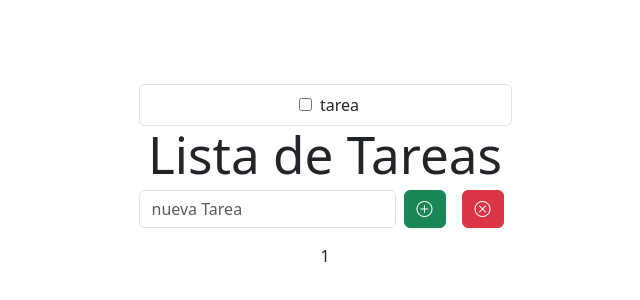
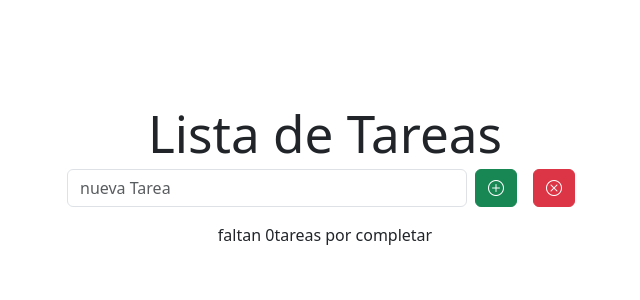
Before and after one commit to carlos060798/Todos.Ada, a React (Vite) app in the folder Tareas/: page / in a window 1280 px wide. Shown: the part 224-524 px from the top of the page, without its empty margins (315-955 px from the left). Built offline with nearby package versions, Linux system fonts and the light colour scheme.

Commit message:
version 03

```diff
--- a/Tareas/src/App.css
+++ b/Tareas/src/App.css
@@ -5,6 +5,6 @@
   text-align: center;
 }
 
-.input{
+.inputWith{
   width: 400px;
 }
--- a/Tareas/src/App.jsx
+++ b/Tareas/src/App.jsx
@@ -5,27 +5,20 @@ import { v4 as ID} from 'uuid'
 import TareasList from "./Tareas/Tareas";
 function App() {
   //use state para guardar valores y actulizar recibe valor   y metodo setdeontener nuevo valor a renderizar
-  const [tareas, setTareas] = useState([{id:ID(),task:"tarea",completed:false},]);
-  const [pendiente, setpendiente] = useState()
- // const [pendiente, setpendiente] = useState();
+  const [tareas, setTareas] = useState([]);
+  const Tarearef = useRef();
 
-//referencia de elemetos con useRef para identofcar elemetos como  si fuera id en html
+  function handleTareaADD() {
+    const task = Tarearef.current.value;
+    console.log(task);
+    if (task === "") return;
 
- const Tarearef=useRef()
- function handleTareaADD() {
-
-
-// extraer valor del input
-const task= Tarearef.current.value
-console.log(task)
-if(task=== "") return
-
-setTareas((prevtarea)=> [...prevtarea,{id:ID(),task,completed:false}])
-Tarearef.current.value=null; //para limpiar  el input
-
- setpendiente(()=>{
-  tareas.filter(tarea => !tarea.completed).length
- })
+    const newTareas = [...tareas, { id: ID(), task, completed: false }];
+    setTareas(newTareas);
+    Tarearef.current.value = null;
+     // verificar y actulizar las tareas pendienrtes
+    const pendiente = newTareas.filter((tarea) => !tarea.completed).length;
+    setPendiente(pendiente);
   }
 
   const toggleTodo = (id) => {
@@ -33,32 +26,43 @@ Tarearef.current.value=null; //para limpiar  el input
     const todo = newTodos.find((todo) => todo.id === id);
     todo.completed = !todo.completed;
     setTareas(newTodos);
+     // verificar y actulizar las tareas pendientes
+    const pendiente = newTodos.filter((tarea) => !tarea.completed).length;
+    setPendiente(pendiente);
   };
-const handleTareaDelete=()=>{
-  const newTareas=tareas.filter(tarea => !tarea.completed)
-  setTareas(newTareas)
-}
 
+  const handleTareaDelete = () => {
+    const newTareas = tareas.filter((tarea) => !tarea.completed);
+    setTareas(newTareas);
+     // verificar y actulizar las tareas pendienrtes
+    const pendiente = newTareas.filter((tarea) => !tarea.completed).length;
+    setPendiente(pendiente);
+  };
 
+  const pendiente = tareas.filter((tarea) => !tarea.completed).length;
 
- console.log(pendiente)
-
+  console.log(pendiente);
 
   return (
     <>
       <div className="container">
-      <TareasList tareas={tareas} toggleTodo={toggleTodo} />
         <h1>Lista de Tareas</h1>
         <div className="mb-3 d-flex">
-         <input ref={Tarearef}  className="form-control"type="text"placeholder="nueva Tarea"/>
-         <button className="btn btn-success mx-2" onClick={handleTareaADD}><i className="bi bi-plus-circle"></i></button>
-         <button className="btn btn-danger mx-2"onClick={handleTareaDelete}><i className="bi bi-x-circle"></i></button>
+          <input ref={Tarearef} className="form-control inputWith" type="text" placeholder="nueva Tarea" />
+          <button className="btn btn-success mx-2" onClick={handleTareaADD}>
+            <i className="bi bi-plus-circle"></i>
+          </button>
+          <button className="btn btn-danger mx-2" onClick={handleTareaDelete}>
+            <i className="bi bi-x-circle"></i>
+          </button>
         </div>
-        <div > {tareas.filter(tarea => !tarea.completed).length} </div>
+        <TareasList tareas={tareas} toggleTodo={toggleTodo} />
+        <div> faltan <span className="text-bold">{pendiente}</span>tareas por completar</div>
       </div>
-
     </>
   );
+
+
 }
 
 
--- a/Tareas/src/Tareas/Tarea.jsx
+++ b/Tareas/src/Tareas/Tarea.jsx
@@ -1,16 +1,28 @@
-import React from "react";
+import React, {useRef}from "react";
 
-
+import "./tarea.css";
 
 function TareaItem({tarea, toggleTodo}) {
   const { id, task,completed }=tarea
+const liItem=useRef()
 const handleTodoClick=()=>{
   toggleTodo(id)
+  liItem.classList.add("item")
+
   console.log("click")
 }
+const handleCheckboxClick=(event)=>{
+  const checkbox = event.target;
+  const elemento = checkbox.parentNode;
+
+  if (checkbox.checked) {
+    elemento.classList.add("subrayado");
+  } else {
+    elemento.classList.remove("subrayado");
+}}
   return (
 
-    <li className="list-group-item" ><input type="checkbox"  className='mx-2' checked={completed} onChange={handleTodoClick}/>{task}</li>
+    <li className="list-group-item "   ><input type="checkbox"  className='mx-2' checked={completed} onClick={handleCheckboxClick} onChange={handleTodoClick}/>{task}</li>
 
   )
 }
--- /dev/null
+++ b/Tareas/src/Tareas/tarea.css
@@ -0,0 +1,5 @@
+
+.subrayado {
+    text-decoration: line-through;
+
+  }
```
Also changed, not shown: Tareas/src/jsx.jsx (added, +60 -0 lines). Lines whose indentation alone changed are shown as unchanged.
